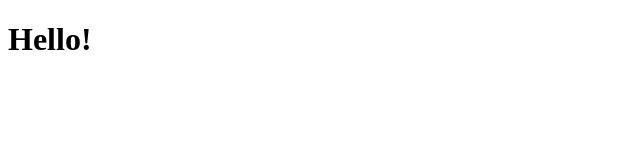
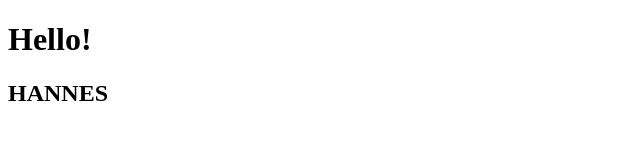
Before and after one commit to alexfrodin/frontendproject, a plain HTML site: page index.html in a window 1280 px wide. Shown: the whole page, without its empty margins (0-640 px from the left). Drawn offline with Linux system fonts and the light colour scheme.

Commit message:
Update index.html
=D

```diff
--- a/index.html
+++ b/index.html
@@ -8,6 +8,6 @@
 </head>
 <body>
     <h1>Hello!</h1>
-
+    <h2>HANNES<h2>
 </body>
 </html>
```
